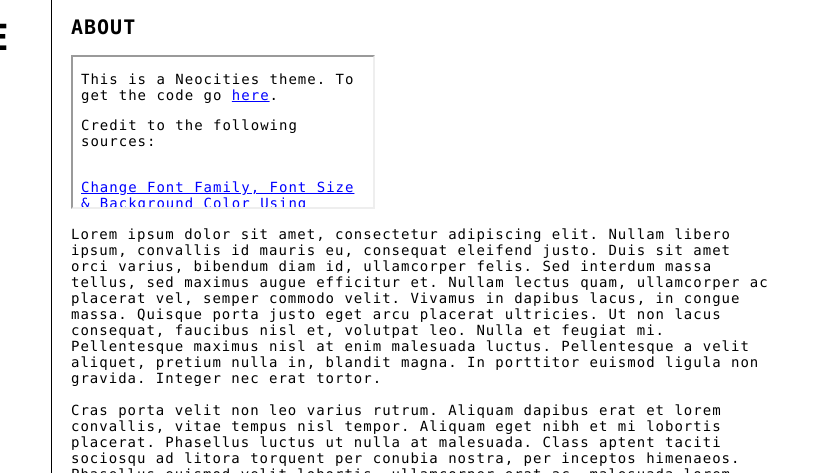
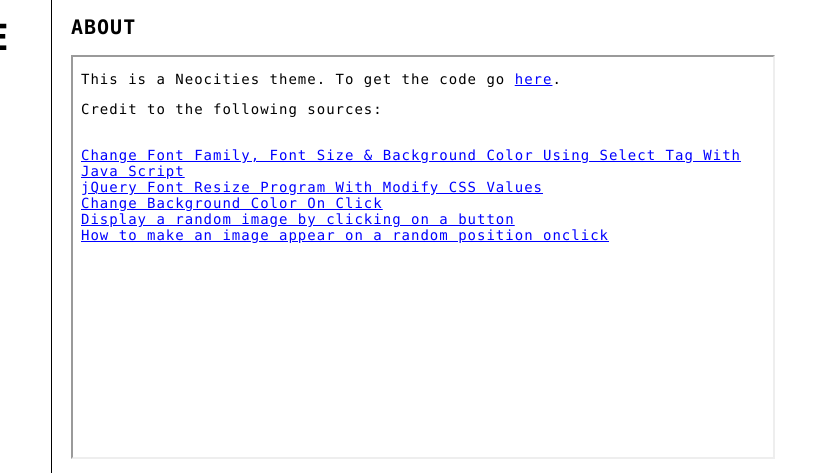
Before and after one commit to painyyyy/neocities_theme1, a plain HTML site: page index.html in a window 1280 px wide. Shown: the top 473 px of the page, 157-987 px from the left. Drawn offline with nearby package versions, Linux system fonts and the light colour scheme.

Commit message:
Update index.html

```diff
--- a/index.html
+++ b/index.html
@@ -50,7 +50,7 @@
     </div>
     <div id="sidebar3">
     <h2>About</h2>
-    <iframe src="credit.html"></iframe>
+    <iframe src="credit.html" height="400px" width="700px"></iframe>
     <p>Lorem ipsum dolor sit amet, consectetur adipiscing elit. Nullam libero ipsum, convallis id mauris eu, consequat eleifend justo. Duis sit amet orci varius, bibendum diam id, ullamcorper felis. Sed interdum massa tellus, sed maximus augue efficitur et. Nullam lectus quam, ullamcorper ac placerat vel, semper commodo velit. Vivamus in dapibus lacus, in congue massa. Quisque porta justo eget arcu placerat ultricies. Ut non lacus consequat, faucibus nisl et, volutpat leo. Nulla et feugiat mi. Pellentesque maximus nisl at enim malesuada luctus. Pellentesque a velit aliquet, pretium nulla in, blandit magna. In porttitor euismod ligula non gravida. Integer nec erat tortor.<br><br> Cras porta velit non leo varius rutrum. Aliquam dapibus erat et lorem convallis, vitae tempus nisl tempor. Aliquam eget nibh et mi lobortis placerat. Phasellus luctus ut nulla at malesuada. Class aptent taciti sociosqu ad litora torquent per conubia nostra, per inceptos himenaeos. Phasellus euismod velit lobortis, ullamcorper erat ac, malesuada lorem. Nunc in odio eu augue accumsan condimentum. Suspendisse commodo turpis non fringilla imperdiet. Vestibulum suscipit mi quis felis interdum ullamcorper. Proin mattis sagittis sem, sit amet tincidunt metus lobortis ut. Vivamus egestas lorem a felis iaculis lacinia.</p>
     </div>
     <div id="content">
```
